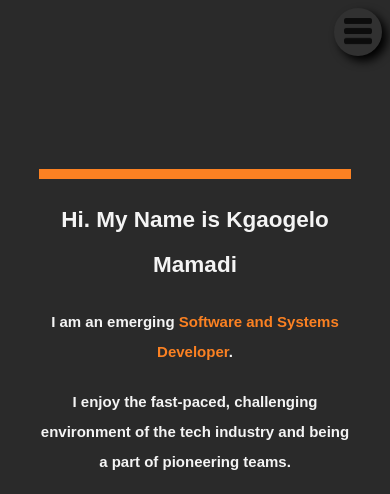
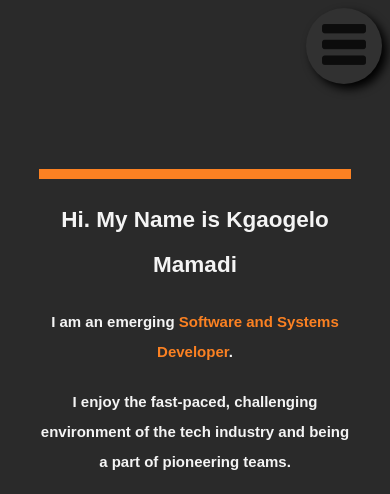
Before and after one commit to mrmamadi/mrmamadi.github.io, a plain HTML site: page index.html in a window 390 px wide. Shown: the top 494 px of the page. Drawn offline with Linux system fonts and the light colour scheme.

Commit message:
changed height unit to fix issue on Safari on mobile.

```diff
--- a/css/styles.css
+++ b/css/styles.css
@@ -95,7 +95,7 @@ header a{
     background-position: 100% 0%;
     background-size: 100%;
     border: 0;
-    height: 3rem;
+    height: 9%;
     aspect-ratio: 1;
     top: 1%;
     right: 2%;
```
